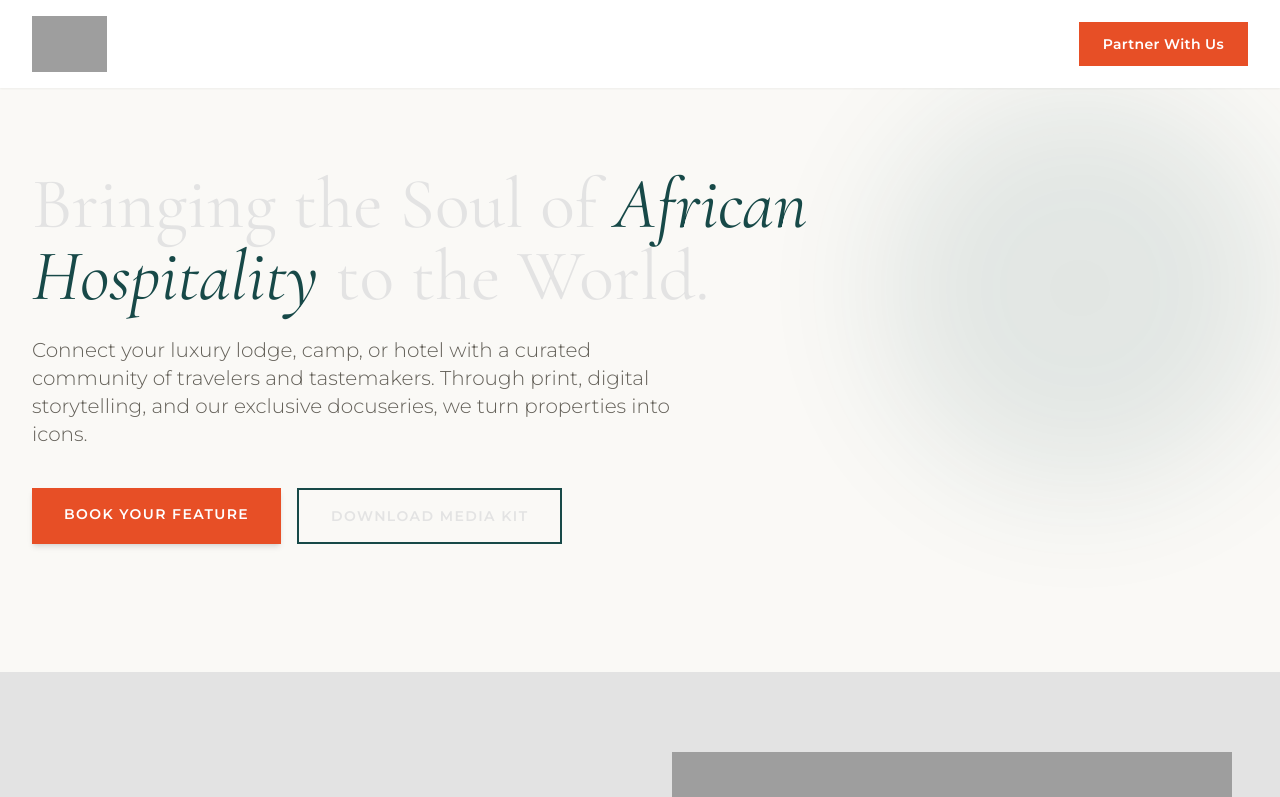
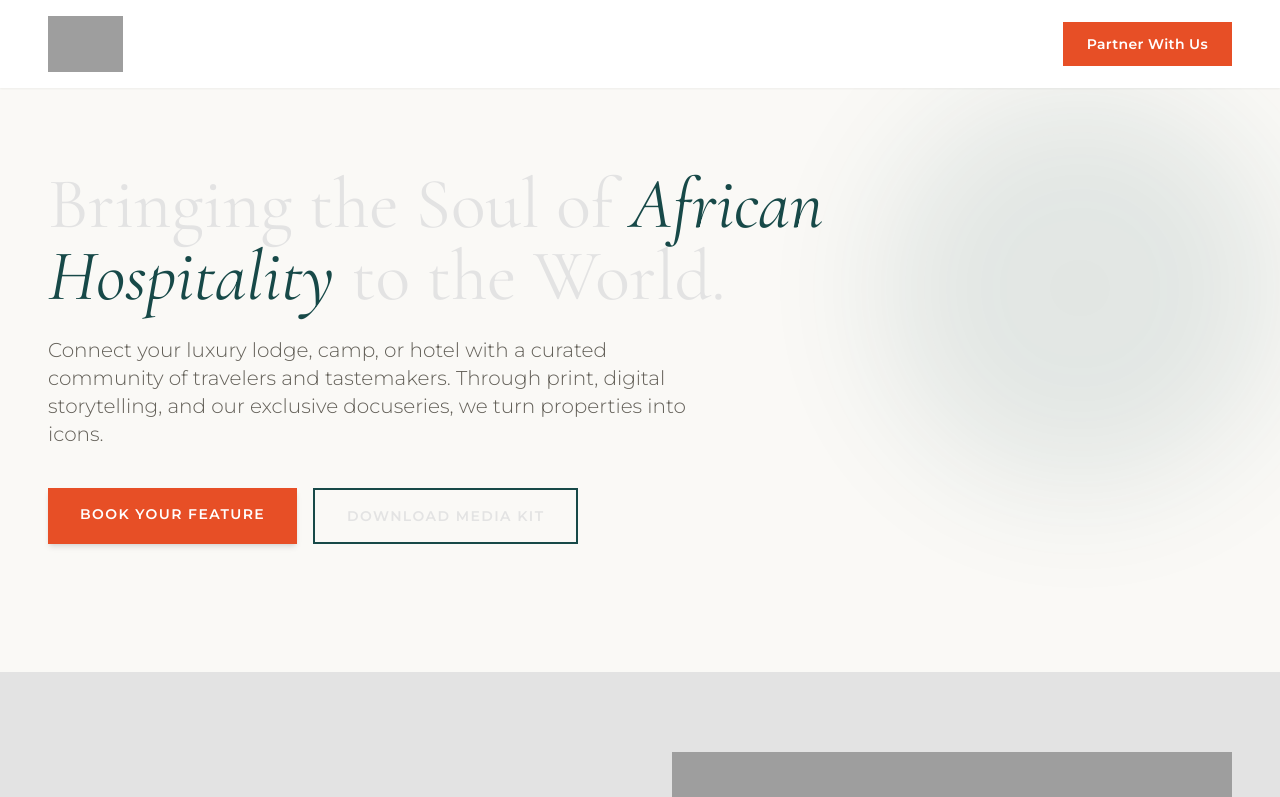
Before and after one commit to gabusingh/travel-essence-landing, a website: page index.html in a window 1280 px wide. Shown: the top 797 px of the page. Drawn offline with nearby package versions, Linux system fonts and the light colour scheme; grey boxes are pictures that could not be loaded.

Commit message:
style: Adjust responsive horizontal padding in navigation and hero sections.

```diff
--- a/index.html
+++ b/index.html
@@ -161,7 +161,7 @@
 
     <!-- Navigation -->
     <nav class="w-full bg-white shadow-sm sticky top-0 z-50">
-        <div class="py-4 px-6 lg:px-8 flex justify-between items-center max-w-7xl mx-auto">
+        <div class="py-4 px-6 md:px-12 flex justify-between items-center max-w-7xl mx-auto">
             <a href="#" class="flex items-center">
                 <img src="https://travelessencemag.com/wp-content/uploads/2023/05/Travelessence-logo.png"
                     alt="Travel Essence Magazine" class="h-10 md:h-14 w-auto">
@@ -174,7 +174,7 @@
     </nav>
 
     <!-- Hero Section -->
-    <header class="relative pt-12 pb-24 px-6 md:pt-20 md:pb-32 lg:px-8 max-w-7xl mx-auto">
+    <header class="relative pt-12 pb-24 px-6 md:pt-20 md:pb-32 md:px-12 max-w-7xl mx-auto">
         <div class="max-w-4xl">
             <h1 class="font-serif text-5xl md:text-7xl leading-[1.1] font-medium mb-6 text-brand-dark">
                 Bringing the Soul of <span class="italic text-brand-teal">African Hospitality</span> to the World.
```
